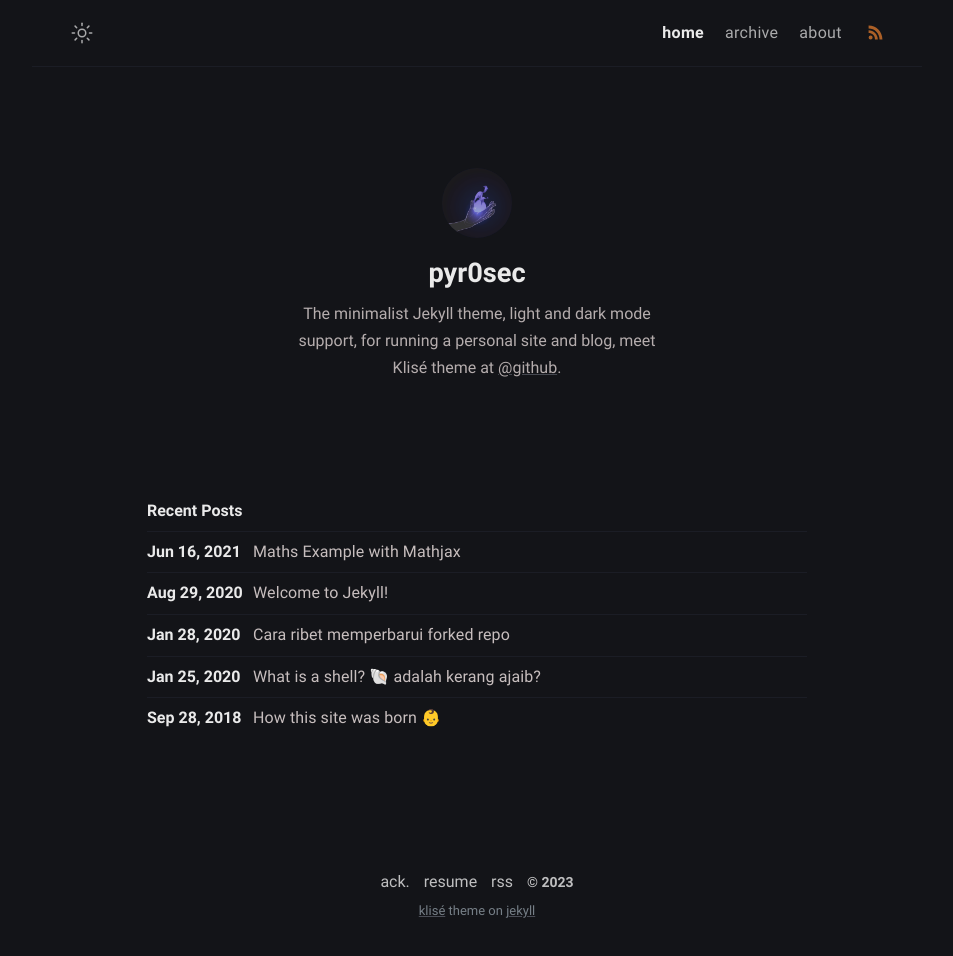
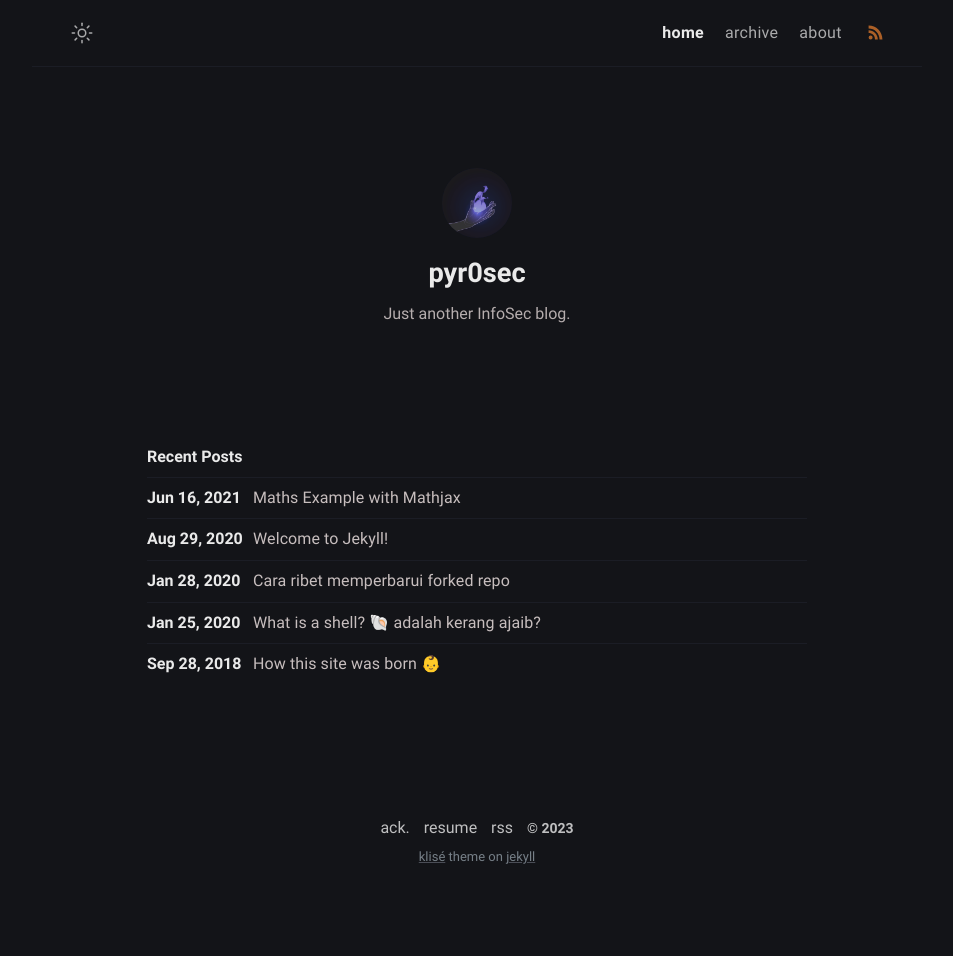
Before and after one commit to dadavidson/dadavidson-blog, a Jekyll site: the page built from index.md, in a window 1280 px wide. Shown: the whole page, without its empty margins (163-1116 px from the left). Built offline with Jekyll 4.4.1, drawn with Linux system fonts in a browser that asks for light colours; after the commit the page ends 902 px from its top, so only the background shows below that.

Commit message:
Update _config.yml

```diff
--- a/_config.yml
+++ b/_config.yml
@@ -1,20 +1,18 @@
 # Site settings
 title: pyr0sec # site title
 description: >- # site description
-  He's writing in Bahasa about web technology and experience as a journal
-  for documentation things that he learned, meet him <a href="https://github.com/piharpi" target="_blank" rel="noopener">@github</a>.
+  Just another InfoSec blog.
 lang: en-US # default lang
 timezone: US/Chicago # set your timezone
-image: assets/img/ogp.png # This image used for Open Graph more info https://ogp.me/
-repo: https://github.com/piharpi/jekyll-klise # site repo [optional]
+image: #assets/img/ogp.png # This image used for Open Graph more info https://ogp.me/
+repo: #https://github.com/piharpi/jekyll-klise # site repo [optional]
 mode: dark # default theme "dark" | "light"
 
 # Profile settings
 author:
   name: pyr0sec # author name
   bio: >- # tell to the world
-    The minimalist Jekyll theme, light and dark mode support, for running a personal site and blog,
-    meet Klisé theme at <a href="https://github.com/piharpi/jekyll-klise" target="_blank" rel="noopener">@github</a>.
+    Just another InfoSec blog.
   username: username # general username
   github: dadavidson # github username
   twitter: twitter_username # twitter username
@@ -23,7 +21,7 @@
   avatar: /assets/img/pyro.gif # change with your own avatar
 
 # URL settings
-url: "https://klise.now.sh" #
+url: "https://pyr0sec.vercel.app/" #
 baseurl:
 permalink: /:title/
 google_analytics: # leave it blank if not wish
```
